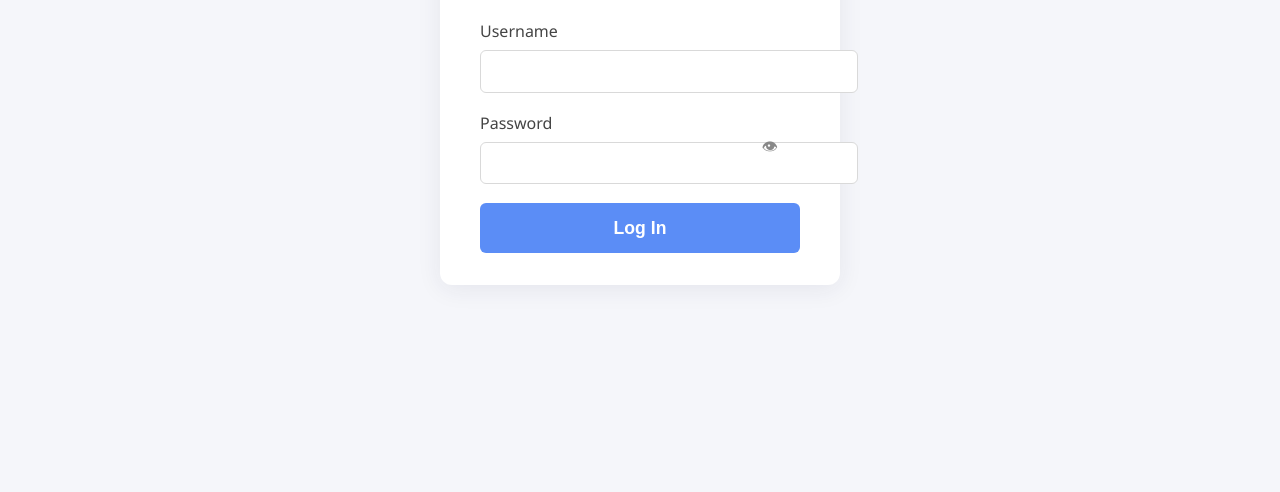
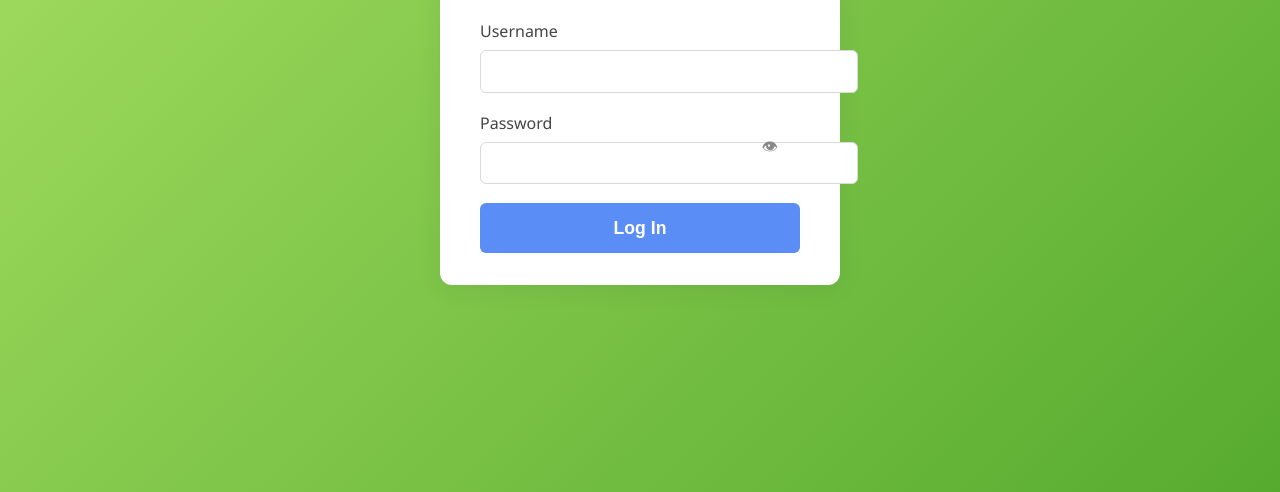
Before and after one commit to remy-web/i, a plain HTML site: page index.html in a window 1280 px wide. Shown: the part 308-800 px from the top of the page. Drawn offline with Linux system fonts and the light colour scheme.

Commit message:
Update index.html with new login page structure

```diff
--- a/index.html
+++ b/index.html
@@ -6,7 +6,8 @@
   <title>Login</title>
   <style>
     body {
-      background: #f5f6fa;
+      /* Agriculture-inspired green gradient background */
+      background: linear-gradient(135deg, #a8e063 0%, #56ab2f 100%);
       display: flex;
       justify-content: center;
       align-items: center;
```
